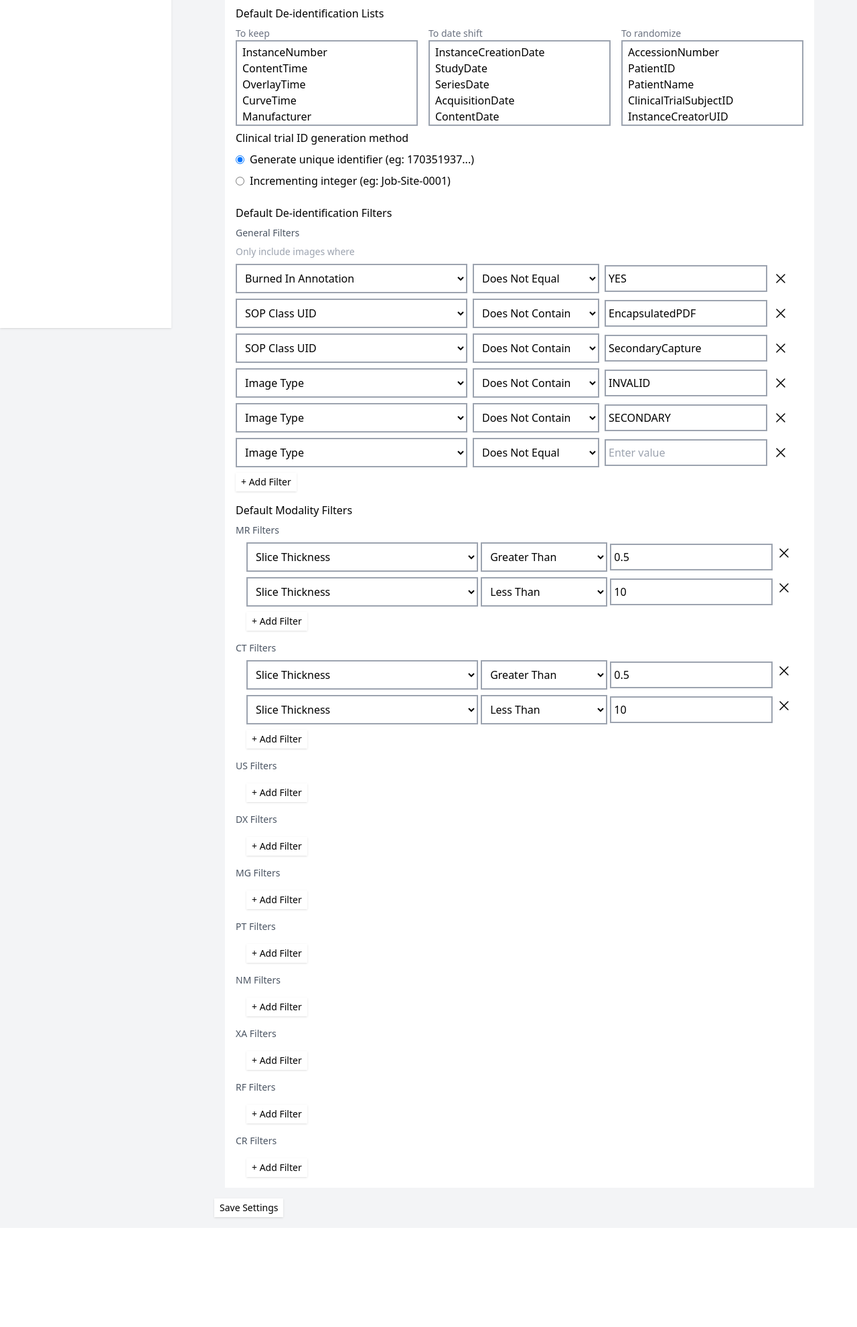
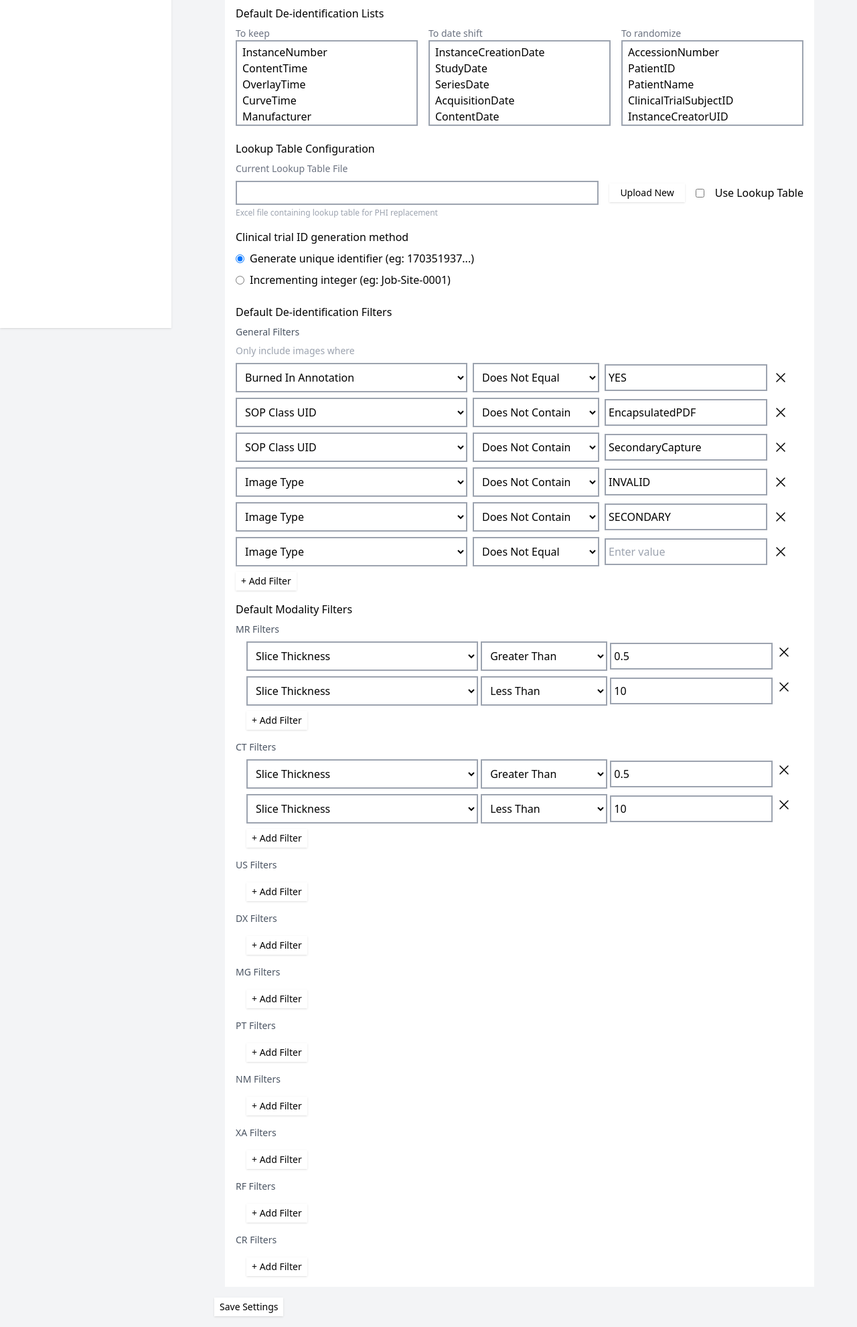
Before and after one commit to stjude/icore-image, a Django app: page /settings/image_deid/ in a window 1280 px wide. Shown: the part 310-2292 px from the top of the page at 67% size. Before the commit the page ends 2132 px from the top, so only its background shows below. Run offline with Django 4.2, Linux system fonts and the light colour scheme; some libraries are stand-ins or nearby versions.

Commit message:
Add lookup table functionality

```diff
--- a/aiminer.py
+++ b/aiminer.py
@@ -315,6 +315,11 @@ def save_ctp_anonymizer(ctp_anonymizer):
         with open(os.path.join("ctp", "scripts", "DicomAnonymizer.script"), "w") as f:
             f.write(ctp_anonymizer)
 
+def save_ctp_lookup_table(ctp_lookup_table):
+    if ctp_lookup_table is not None:
+        with open(os.path.join("ctp", "scripts", "LookupTable.properties"), "w") as f:
+            f.write(ctp_lookup_table)
+
 def save_config(config):
     with open(os.path.join("ctp", "config.xml"), "w") as f:
         f.write(config)
@@ -371,6 +376,7 @@ def imagedeid_func(_):
 def imagedeid_main(**config):
     save_ctp_filters(config.get("ctp_filters"))
     save_ctp_anonymizer(config.get("ctp_anonymizer"))
+    save_ctp_lookup_table(config.get("ctp_lookup_table"))
     querying_pacs = os.path.exists(os.path.join("input", "input.xlsx"))
     config_template = IMAGEDEID_PACS_CONFIG if querying_pacs else IMAGEDEID_LOCAL_CONFIG
     formatted_config = config_template.format(application_aet=config.get("application_aet"))
--- a/deid/home/views.py
+++ b/deid/home/views.py
@@ -212,6 +212,8 @@ def run_deid(request):
                     'tags_to_dateshift': data['tags_to_dateshift'],
                     'tags_to_randomize': data['tags_to_randomize'],
                     'date_shift_days': data['date_shift_days'],
+                    'lookup_file': data['lookup_file'],
+                    'use_lookup_table': data['use_lookup'],
                 }
             )
 
@@ -301,7 +303,17 @@ def run_text_deid(request):
 @require_http_methods(["POST"])
 def save_settings(request):
     try:
-        new_settings = json.loads(request.body)
+        if request.FILES:
+            new_settings = json.loads(request.POST.get('data'))
+            lookup_file = request.FILES['lookup_file']
+            file_path = os.path.join(SETTINGS_DIR, 'lookup_table.xlsx')
+            with open(file_path, 'wb+') as destination:
+                for chunk in lookup_file.chunks():
+                    destination.write(chunk)
+            new_settings['lookup_file'] = file_path
+        else:
+            new_settings = json.loads(request.body.decode('utf-8'))
+
         settings_path = os.path.join(SETTINGS_DIR, 'settings.json')
 
         try:
@@ -310,10 +322,8 @@ def save_settings(request):
         except FileNotFoundError:
             existing_settings = {}
 
-        # Only update fields that are in the new settings
         existing_settings.update(new_settings)
 
-        # If timezone is being set, update the session
         if 'timezone' in new_settings:
             request.session['django_timezone'] = new_settings['timezone']
 
@@ -330,6 +340,8 @@ def load_settings(request):
         settings_path = os.path.join(SETTINGS_DIR, 'settings.json')
         with open(settings_path, 'r') as f:
             settings = json.load(f)
+        if settings.get('lookup_file'):
+            settings['lookup_file'] = os.path.abspath(settings['lookup_file'])
         return JsonResponse(settings)
     except FileNotFoundError:
         return JsonResponse({})
@@ -481,7 +493,7 @@ def load_admin_settings(request):
 
         protocol_path = os.path.join(SETTINGS_DIR, 'protocol.xlsx')
         if os.path.exists(protocol_path):
-            settings['protocol_file'] = os.path.basename(protocol_path)
+            settings['protocol_file'] = os.path.abspath(protocol_path)
 
         if settings.get('date_shift_range'):
             settings['date_shift_range'] = int(settings['date_shift_range'])
@@ -506,14 +518,12 @@ def save_admin_settings(request):
     # Handle protocol file upload
     if request.FILES.get('protocol_file'):
         protocol_file = request.FILES['protocol_file']
-
-        # Save the protocol file
         file_path = os.path.join(SETTINGS_DIR, 'protocol.xlsx')
         with open(file_path, 'wb+') as destination:
             for chunk in protocol_file.chunks():
                 destination.write(chunk)
 
-        existing_settings['protocol_file'] = protocol_file.name
+        existing_settings['protocol_file'] = os.path.abspath(file_path)
 
     # Handle other form data
     if request.POST.get('default_date_shift_days'):
--- a/deid/templates/settings/admin_settings.html
+++ b/deid/templates/settings/admin_settings.html
@@ -131,10 +131,9 @@ async function loadSettings() {
         if (!response.ok) throw new Error('Failed to load settings');
 
         const settings = await response.json();
-        console.log('Loaded settings:', settings);
 
         if (settings.protocol_file) {
-            document.getElementById('protocol_display').value = settings.protocol_file;
+            document.getElementById('protocol_display').value = settings.protocol_file ? settings.protocol_file.split('/').pop() : '';
         }
         if (settings.date_shift_range) {
             document.getElementById('date_shift_range').value = settings.date_shift_range;
--- a/deid/templates/settings/image_deid.html
+++ b/deid/templates/settings/image_deid.html
@@ -54,10 +54,35 @@
             </div>
         </div>
     </div>
+    <div class="mt-4">
+        <div class="text-md mb-2">Lookup Table Configuration</div>
+        <div class="grid grid-cols-1 gap-4">
+            <div>
+                <div class="text-sm text-gray-500 mb-2">Current Lookup Table File</div>
+                <div class="flex items-center space-x-4">
+                    <input type="text"
+                        class="flex-1 border-2 border-gray-400 p-1"
+                        id="lookup_display"
+                        readonly>
+                    <input type="file"
+                        id="lookup_file"
+                        class="hidden"
+                        accept=".xlsx,.xls">
+                    <button onclick="document.getElementById('lookup_file').click()"
+                            class="px-4 py-1 bg-white shadow text-sm hover:bg-blue-100">
+                        Upload New
+                    </button>
+                    <input type="checkbox" id="use_lookup" name="use_lookup">
+                    <label for="use_lookup" class="ml-1">Use Lookup Table</label>
+                </div>
+                <div class="text-xs text-gray-400 mt-1">Excel file containing lookup table for PHI replacement</div>
+            </div>
+        </div>
+    </div>
 
         <!-- Clinical Trial ID Generation Method -->
         <div>
-            <div class="text-md mb-2">Clinical trial ID generation method</div>
+            <div class="text-md mb-2 mt-4">Clinical trial ID generation method</div>
             <div class="flex flex-col space-y-2">
                 <div class="flex items-center">
                     <input type="radio" id="unique_identifier" name="id_generation_method" value="UNIQUE" checked>
@@ -106,6 +131,11 @@
 {% block settings_scripts %}
 <script>
     document.addEventListener('DOMContentLoaded', loadSavedSettings);
+    document.getElementById('lookup_file').addEventListener('change', function(e) {
+        if (this.files[0]) {
+            document.getElementById('lookup_display').value = this.files[0].name;
+        }
+    });
 
     async function loadSavedSettings() {
         try {
@@ -128,6 +158,12 @@
             if (settings.default_tags_to_randomize) {
                 document.querySelector('[name="default_tags_to_randomize"]').value = settings.default_tags_to_randomize;
             }
+            if (settings.lookup_file) {
+                document.getElementById('lookup_display').value = settings.lookup_file;
+            }
+            if (settings.use_lookup) {
+                document.getElementById('use_lookup').checked = settings.use_lookup;
+            }
             if (settings.id_generation_method) {
                 document.querySelector(`input[name="id_generation_method"][value="${settings.id_generation_method}"]`).checked = true;
             }
@@ -141,19 +177,36 @@
 
     async function saveSettings() {
         const filterData = collectFilterData();
-
+        const lookupFile = document.getElementById('lookup_file').files[0];
         const data = {
             default_image_source: document.querySelector('input[name="default_image_source"]:checked').value,
             default_tags_to_keep: document.querySelector('[name="default_tags_to_keep"]').value,
             default_tags_to_dateshift: document.querySelector('[name="default_tags_to_dateshift"]').value,
             default_tags_to_randomize: document.querySelector('[name="default_tags_to_randomize"]').value,
+            lookup_file: document.getElementById('lookup_display').value,
+            use_lookup: document.getElementById('use_lookup').checked,
             id_generation_method: document.querySelector('input[name="id_generation_method"]:checked').value,
             selected_protocol: document.getElementById('protocol_select').value,
             deid_filters: filterData
         };
 
         try {
-            const response = await fetch('/save_settings/', {
+            let response;
+            if (lookupFile){
+                const formData = new FormData();
+                formData.append('lookup_file', lookupFile);
+                formData.append('data', JSON.stringify(data));
+
+                response = await fetch('/save_settings/', {
+                    method: 'POST',
+                    headers: {
+                        'X-CSRFToken': getCsrfToken()
+                    },
+                    body: formData
+                });
+            } else {
+                // If no file, send JSON directly
+                response = await fetch('/save_settings/', {
                     method: 'POST',
                     headers: {
                         'Content-Type': 'application/json',
@@ -161,8 +214,9 @@
                     },
                     body: JSON.stringify(data)
                 });
+            }
+
             const result = await response.json();
-
             showSaveMessage('Settings saved successfully');
 
         } catch (error) {
```
Also changed, not shown: deid/grammar.py (+87 -48 lines), deid/home/management/commands/worker.py (+7 -4 lines), deid/templates/image_deid.html (+22 -1 lines). Lines whose indentation alone changed are shown as unchanged.
